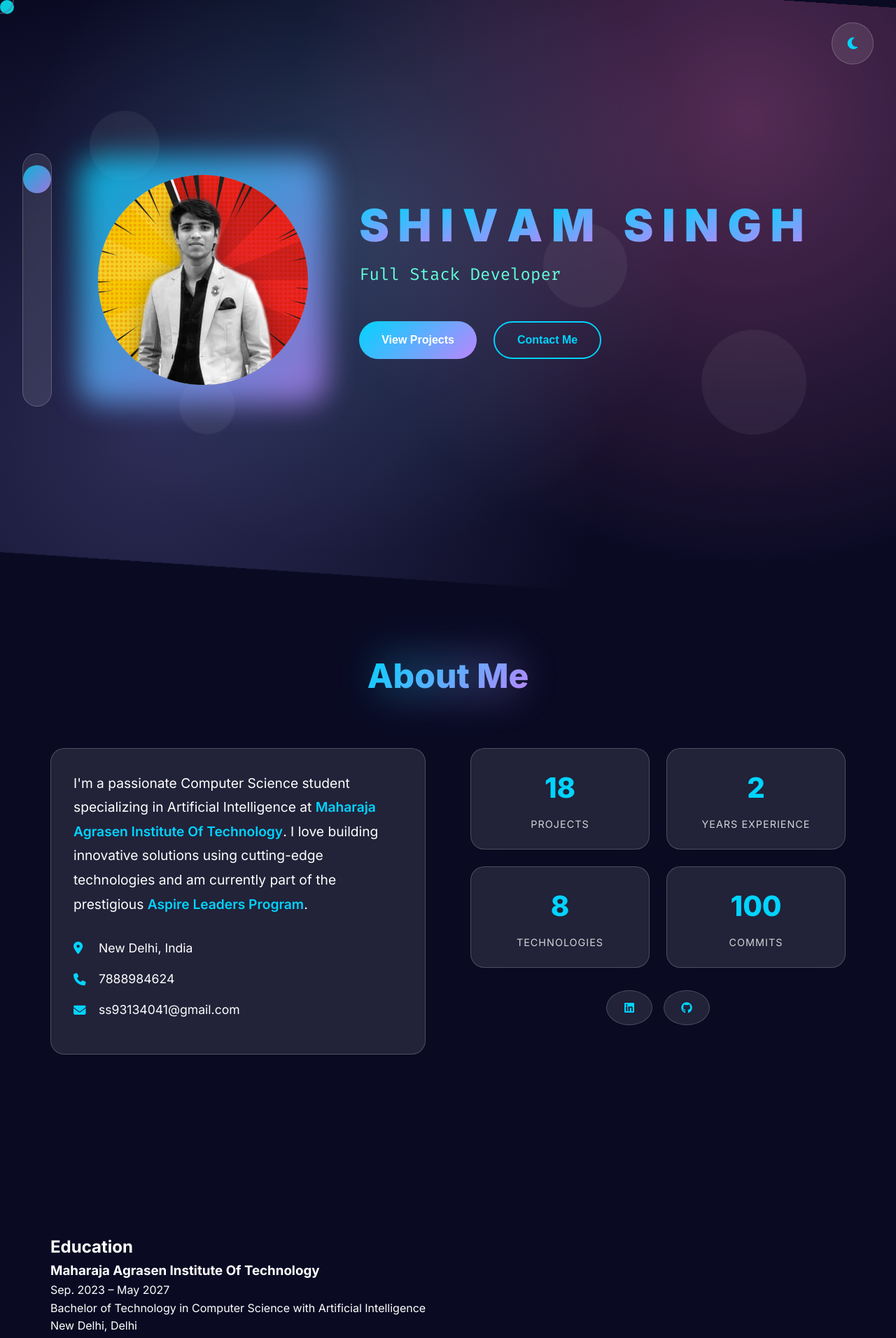
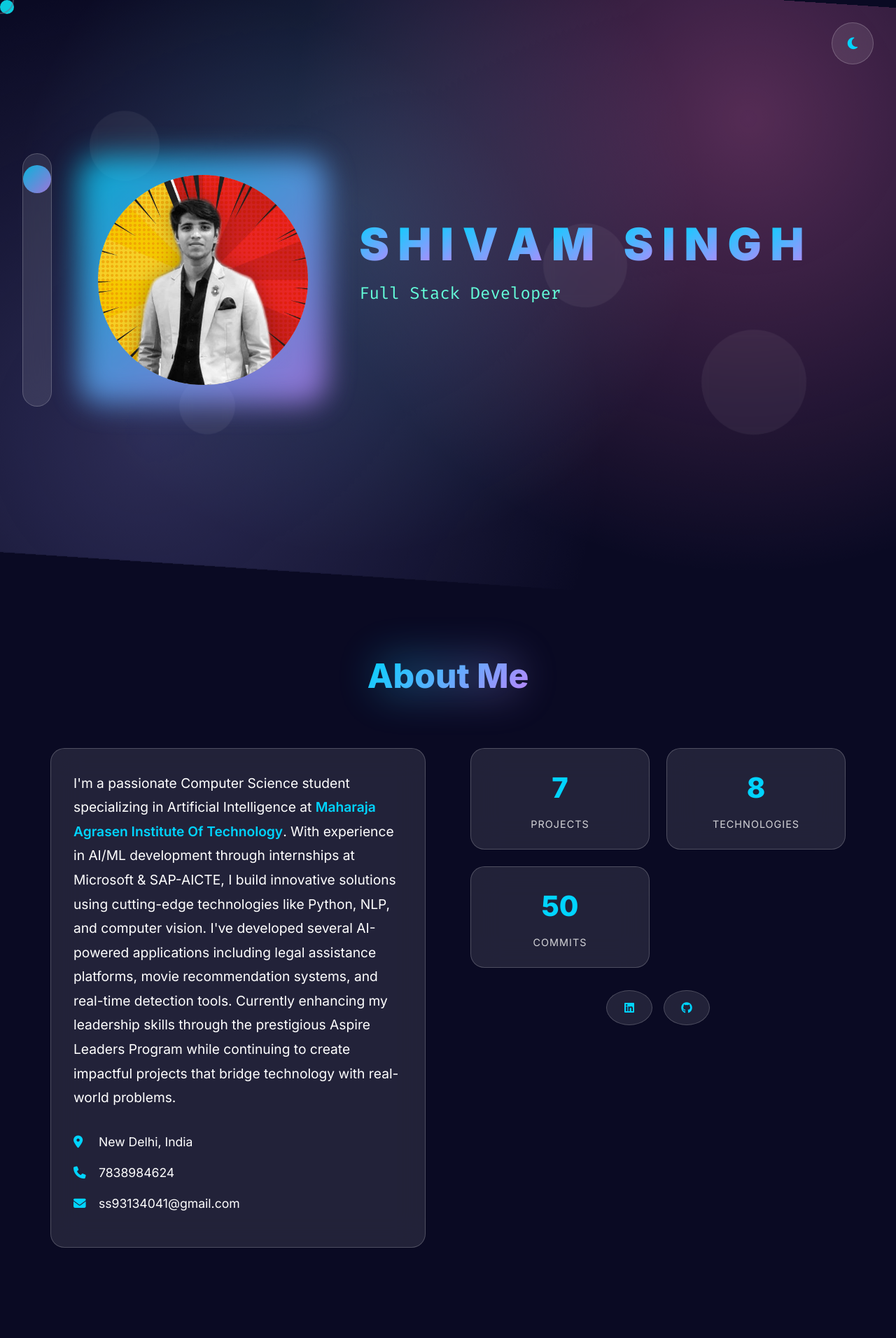
Before and after one commit to shivamsinghtomar78/Portfolio, a Flask app: page / in a window 1280 px wide. Shown: the top 1912 px of the page at 70% size. Run offline with Flask 3, Linux system fonts and the light colour scheme; some libraries are stand-ins or nearby versions.

Commit message:
small changes

```diff
--- a/templates/index.html
+++ b/templates/index.html
@@ -98,14 +98,6 @@
                     </div>
 
                     <div class="hero-buttons" data-aos="fade-up" data-aos-delay="800">
-                        <button class="btn-primary magnetic-btn" data-text="View Projects">
-                            <span>View Projects</span>
-                            <div class="btn-ripple"></div>
-                        </button>
-                        <button class="btn-secondary magnetic-btn" data-text="Contact Me">
-                            <span>Contact Me</span>
-                            <div class="btn-ripple"></div>
-                        </button>
                     </div>
                 </div>
             </div>
@@ -126,10 +118,12 @@
                             <p class="about-description">
                           I'm a passionate Computer Science student specializing in Artificial Intelligence at
     <span class="highlight">Maharaja Agrasen Institute Of Technology</span>.
-                                I love building innovative solutions using cutting-edge technologies and am currently
-                                part of the prestigious <span class="highlight">Aspire Leaders Program</span>.
+    With experience in AI/ML development through internships at Microsoft & SAP-AICTE, I build innovative solutions
+    using cutting-edge technologies like Python, NLP, and computer vision. I've developed several AI-powered applications
+    including legal assistance platforms, movie recommendation systems, and real-time detection tools. Currently enhancing
+    my leadership skills through the prestigious Aspire Leaders Program while continuing to create impactful projects
+    that bridge technology with real-world problems.
 </p>
-
                             <div class="contact-info">
                                 <div class="contact-item" data-aos="fade-up" data-aos-delay="300">
                                     <i class="fas fa-map-marker-alt"></i>
@@ -137,7 +131,7 @@
                                 </div>
                                 <div class="contact-item" data-aos="fade-up" data-aos-delay="400">
                                     <i class="fas fa-phone"></i>
-                                    <span>7888984624</span>
+                                    <span>7838984624</span>
                                 </div>
                                 <div class="contact-item" data-aos="fade-up" data-aos-delay="500">
                                     <i class="fas fa-envelope"></i>
@@ -150,19 +144,15 @@
                     <div class="about-stats" data-aos="fade-left" data-aos-delay="400">
                         <div class="stats-grid">
                             <div class="stat-item glass-card">
-                                <div class="stat-number" data-count="18">0</div>
+                                <div class="stat-number" data-count="7">0</div>
                                 <div class="stat-label">Projects</div>
-                            </div>
-                            <div class="stat-item glass-card">
-                                <div class="stat-number" data-count="2">0</div>
-                                <div class="stat-label">Years Experience</div>
                             </div>
                             <div class="stat-item glass-card">
                                 <div class="stat-number" data-count="8">0</div>
                                 <div class="stat-label">Technologies</div>
                             </div>
                             <div class="stat-item glass-card">
-                                <div class="stat-number" data-count="100">0</div>
+                                <div class="stat-number" data-count="50+">0</div>
                                 <div class="stat-label">Commits</div>
                             </div>
                         </div>
@@ -233,6 +223,7 @@
             </div>
         </section>
 
+
         <section id="projects" class="section">
     <div class="container">
         <h2 class="section-title" data-aos="fade-up">
@@ -248,14 +239,12 @@
         </div>
 
         <div class="projects-grid">
-                    <div class="project-card glass-card" data-category="ai extension" data-aos="fade-up"
-                        data-aos-delay="300">
+
+            <!-- Fake News Detection Chrome Extension -->
+            <div class="project-card glass-card" data-category="ai extension" data-aos="fade-up" data-aos-delay="300">
                 <div class="project-header">
                     <div class="project-icon">
                         <i class="fas fa-shield-alt"></i>
-                            </div>
-                            <div class="project-status">
-                                <span class="status-badge featured">Featured</span>
                     </div>
                 </div>
                 <h3 class="project-title">Fake News Detection Chrome Extension</h3>
@@ -271,7 +260,6 @@
                     <span class="tech-tag">ML</span>
                 </div>
                 <div class="project-links">
-
                     <a href="https://github.com/shivamsinghtomar78/Fake-news-Detection-chrome-extension"
                         class="project-link magnetic-btn">
                         <i class="fab fa-github"></i>
@@ -280,20 +268,17 @@
                 </div>
             </div>
 
+            <!-- Movie Matrix 2.0 -->
             <div class="project-card glass-card" data-category="ai web" data-aos="fade-up" data-aos-delay="400">
                 <div class="project-header">
                     <div class="project-icon">
                         <i class="fas fa-film"></i>
                     </div>
-                            <div class="project-status">
-                                <span class="status-badge new">New</span>
-                            </div>
                 </div>
                 <h3 class="project-title">Movie Matrix 2.0 – Cyberpunk Recommendation System</h3>
                 <p class="project-description">
                     Built a content-based movie recommendation system using NLP, cosine similarity, and Porter
-                            stemming.
-                            Designed a cyberpunk-themed UI with real-time TMDB poster integration.
+                    stemming. Designed a cyberpunk-themed UI with real-time TMDB poster integration.
                 </p>
                 <div class="project-tech">
                     <span class="tech-tag">Python</span>
@@ -302,7 +287,6 @@
                     <span class="tech-tag">TMDB API</span>
                 </div>
                 <div class="project-links">
-
                     <a href="https://github.com/shivamsinghtomar78/Movie-Matrix-2.0"
                         class="project-link magnetic-btn">
                         <i class="fab fa-github"></i>
@@ -311,6 +295,7 @@
                 </div>
             </div>
 
+            <!-- Fake News Detection System -->
             <div class="project-card glass-card" data-category="ai web" data-aos="fade-up" data-aos-delay="500">
                 <div class="project-header">
                     <div class="project-icon">
@@ -329,7 +314,6 @@
                     <span class="tech-tag">HTML/CSS</span>
                 </div>
                 <div class="project-links">
-
                     <a href="https://github.com/shivamsinghtomar78/Fake-news-detection"
                         class="project-link magnetic-btn">
                         <i class="fab fa-github"></i>
@@ -338,6 +322,7 @@
                 </div>
             </div>
 
+            <!-- Student Placement Prediction -->
             <div class="project-card glass-card" data-category="ai web" data-aos="fade-up" data-aos-delay="600">
                 <div class="project-header">
                     <div class="project-icon">
@@ -356,7 +341,6 @@
                     <span class="tech-tag">Pickle</span>
                 </div>
                 <div class="project-links">
-
                     <a href="https://github.com/shivamsinghtomar78/Placement-Predictor"
                         class="project-link magnetic-btn">
                         <i class="fab fa-github"></i>
@@ -365,13 +349,11 @@
                 </div>
             </div>
 
+            <!-- Chat With PDF -->
             <div class="project-card glass-card" data-category="ai web" data-aos="fade-up" data-aos-delay="700">
                 <div class="project-header">
                     <div class="project-icon">
                         <i class="fas fa-file-pdf"></i>
-                            </div>
-                            <div class="project-status">
-                                <span class="status-badge new">New</span>
                     </div>
                 </div>
                 <h3 class="project-title">Chat With PDF - AI-Powered Document Analyzer</h3>
@@ -386,20 +368,21 @@
                     <span class="tech-tag">FAISS</span>
                 </div>
                 <div class="project-links">
-                            <a href="#" class="project-link magnetic-btn">
-                                <i class="fab fa-github"></i>
-                                <span>Code</span>
+                    <a href="https://huggingface.co/spaces/Shivamsinghtomar78/ChatWithPDF" class="project-link magnetic-btn">
+                        <img src="https://huggingface.co/front/assets/huggingface_logo.svg"
+                             alt="Hugging Face"
+                             width="20" height="20"
+                             style="vertical-align:middle; margin-right:6px;">
+                        <span>Hugging Face</span>
                     </a>
                 </div>
             </div>
 
+            <!-- Blood Cell Detection System -->
             <div class="project-card glass-card" data-category="ai web" data-aos="fade-up" data-aos-delay="800">
                 <div class="project-header">
                     <div class="project-icon">
                         <i class="fas fa-microscope"></i>
-                            </div>
-                            <div class="project-status">
-                                <span class="status-badge featured">Featured</span>
                     </div>
                 </div>
                 <h3 class="project-title">Blood Cell Detection System</h3>
@@ -414,21 +397,23 @@
                     <span class="tech-tag">Plotly</span>
                 </div>
                 <div class="project-links">
-                            <a href="#" class="project-link magnetic-btn">
-                                <i class="fab fa-github"></i>
-                                <span>Code</span>
+                    <a href="https://huggingface.co/spaces/Shivamsinghtomar78/Blood-Cell-Detection-System" class="project-link magnetic-btn">
+                        <img src="https://huggingface.co/front/assets/huggingface_logo.svg"
+                             alt="Hugging Face"
+                             width="20" height="20"
+                             style="vertical-align:middle; margin-right:6px;">
+                        <span>Hugging Face</span>
                     </a>
                 </div>
             </div>
 
+            <!-- Kanoon ki Pehchaan -->
             <div class="project-card glass-card" data-category="ai web" data-aos="fade-up" data-aos-delay="900">
                 <div class="project-header">
                     <div class="project-icon">
                         <i class="fas fa-balance-scale"></i>
                     </div>
-                            <div class="project-status">
-                                <span class="status-badge featured">Featured</span>
-                            </div>
+
                 </div>
                 <h3 class="project-title">Kanoon ki Pehchaan - AI-Powered Legal Assistant Platform</h3>
                 <p class="project-description">
@@ -443,15 +428,17 @@
                     <span class="tech-tag">Google Gemini</span>
                 </div>
                 <div class="project-links">
-                            <a href="#" class="project-link magnetic-btn">
+                    <a href="https://github.com/shivamsinghtomar78/Kanoon_Ki_Pechaaan" class="project-link magnetic-btn">
                         <i class="fab fa-github"></i>
                         <span>Code</span>
                     </a>
                 </div>
             </div>
+
         </div>
     </div>
 </section>
+
 
         <section id="skills" class="section">
             <div class="container">
@@ -757,7 +744,7 @@
                                 </div>
                                 <div class="method-info">
                                     <h4>Phone</h4>
-                                    <p>+91 7888984624</p>
+                                    <p>+91 7838984624</p>
                                 </div>
                             </div>
 
```
Lines whose indentation alone changed are shown as unchanged.
